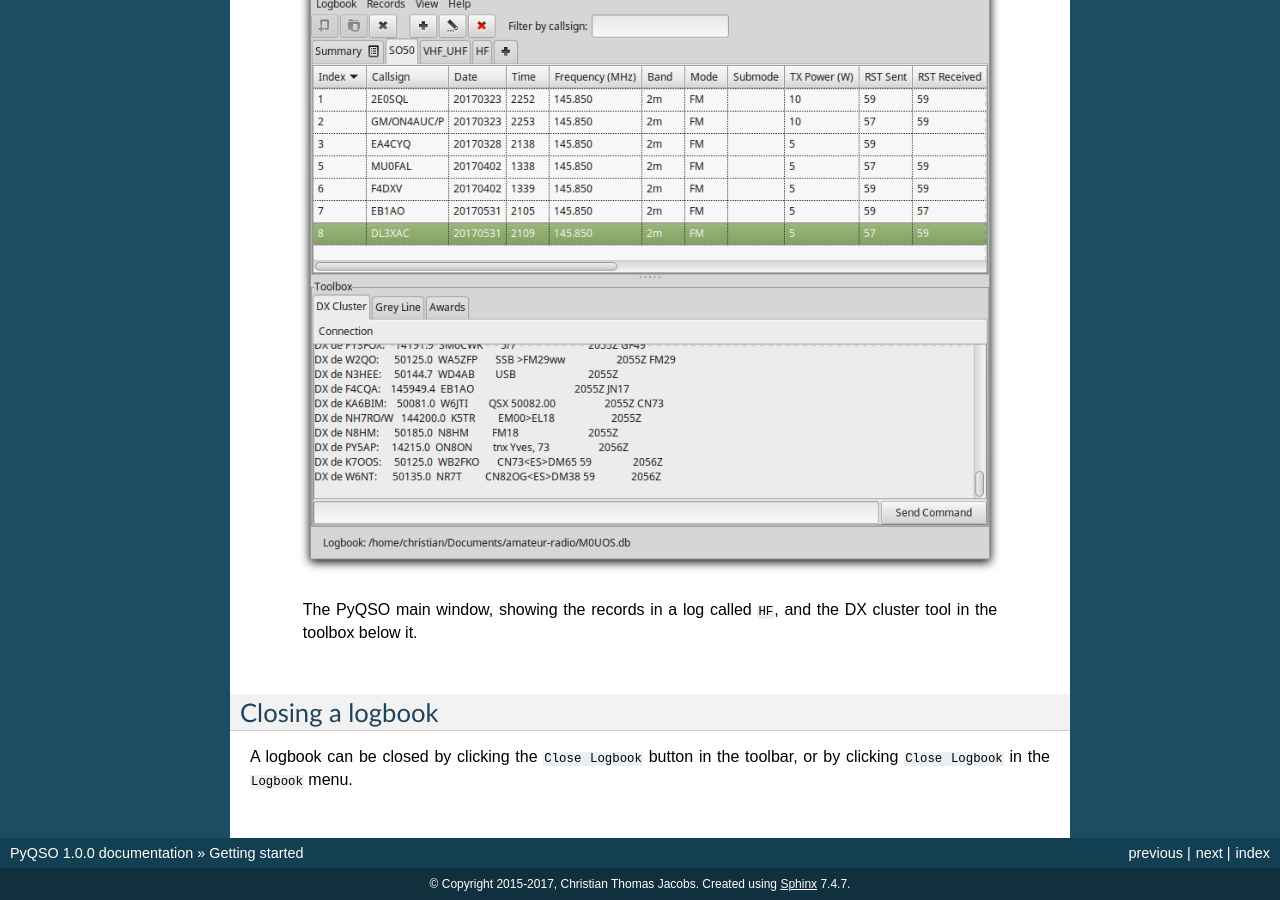
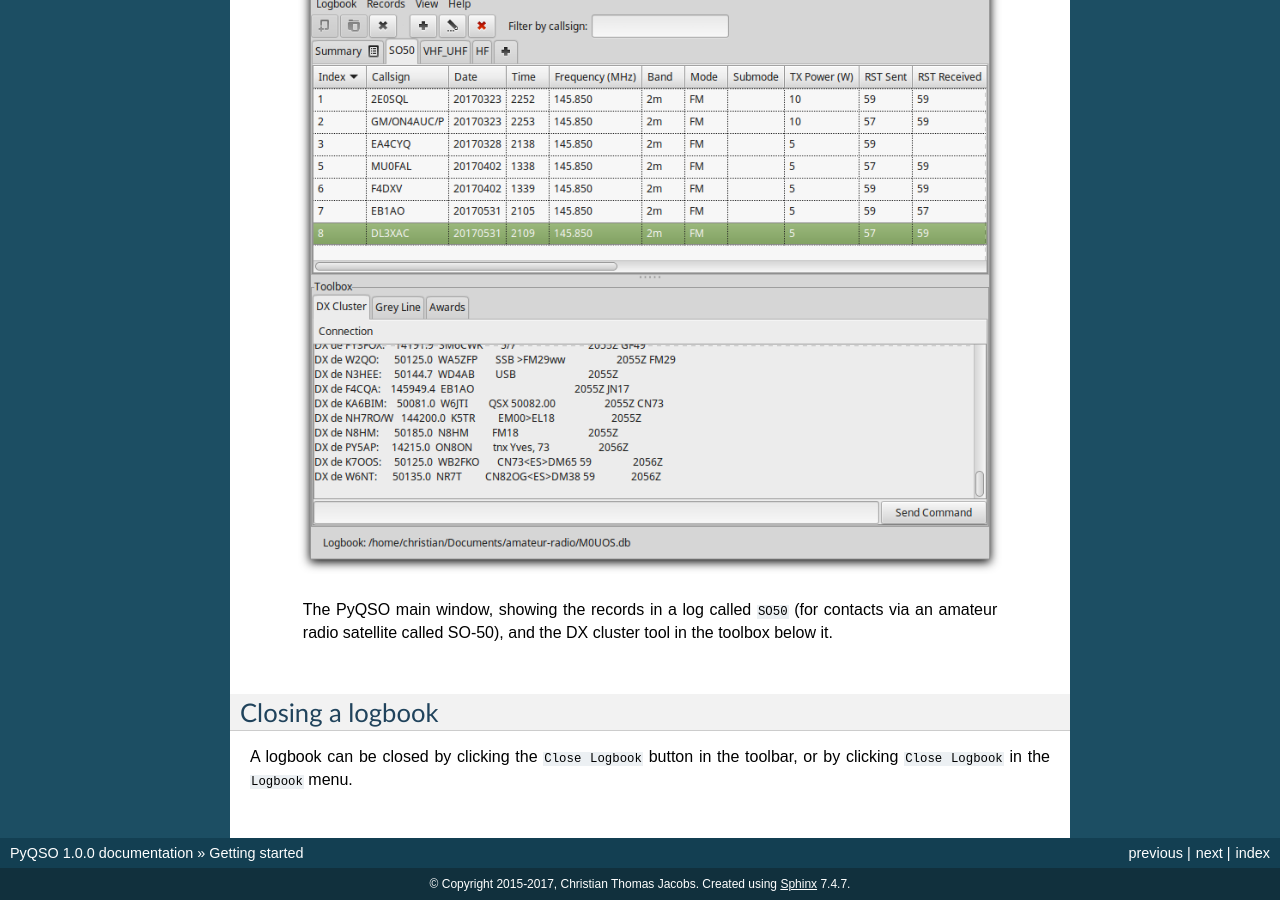
Before and after one commit to ctjacobs/pyqso, a Sphinx documentation site: the page built from docs/source/getting_started.rst, in a window 1280 px wide and 900 px high, scrolled down 1472 px. Built offline with Sphinx 7.4.7, drawn with Linux system fonts in a browser that asks for light colours.

Commit message:
Update caption.

```diff
--- a/docs/source/getting_started.rst
+++ b/docs/source/getting_started.rst
@@ -87,7 +87,7 @@
    .. figure::  images/logbook.png
       :align:   center
 
-      The PyQSO main window, showing the records in a log called ``HF``, and the DX cluster tool in the toolbox below it.
+      The PyQSO main window, showing the records in a log called ``SO50`` (for contacts via an amateur radio satellite called SO-50), and the DX cluster tool in the toolbox below it.
 
 Closing a logbook
 -----------------
```
